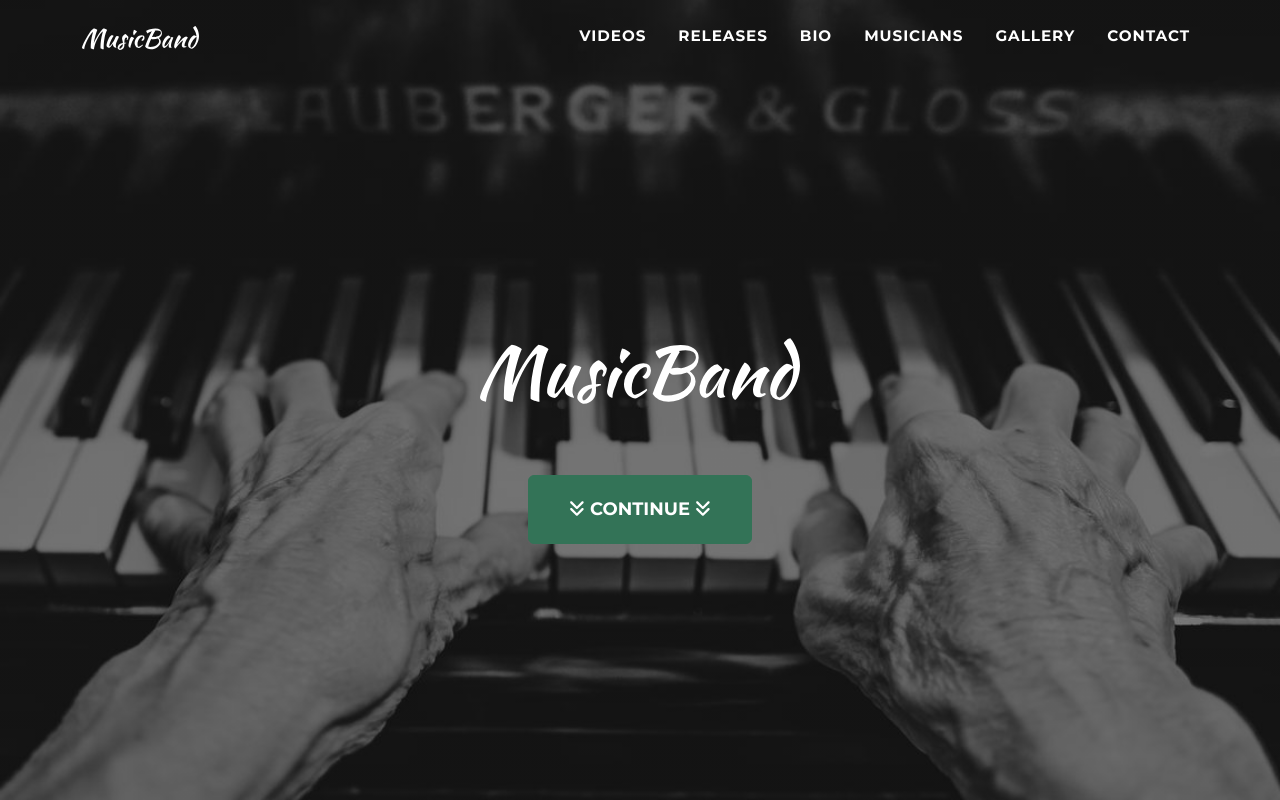
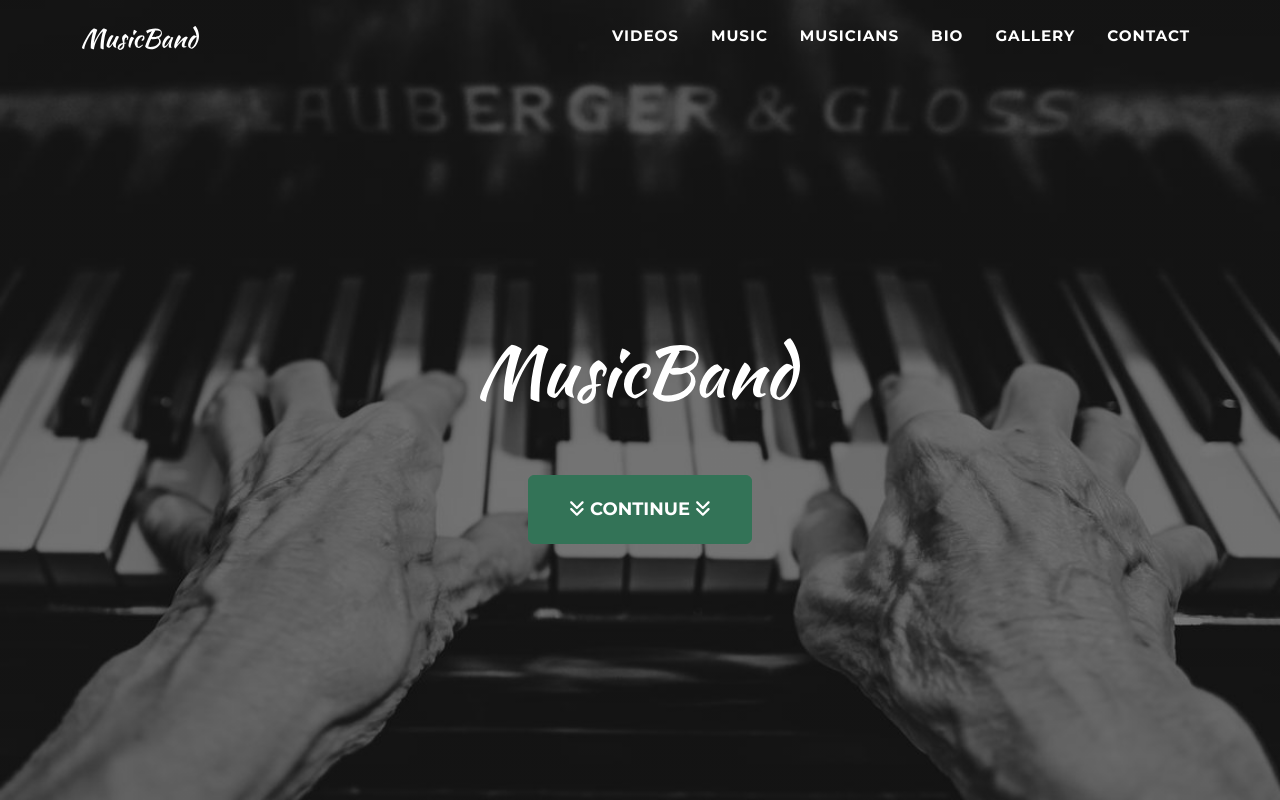
Before and after one commit to rolodoom/musicband-react, a React (Create React App) app: page / in a window 1280 px wide. Shown: the top 800 px of the page. Built offline with nearby package versions, Linux system fonts and the light colour scheme.

Commit message:
:recycle: Navigation is now dynamic

```diff
--- a/src/App.js
+++ b/src/App.js
@@ -30,6 +30,21 @@ const footerDataObj = {
   credits: DB.credits,
 };
 
+const navigationDataObj = {
+  bandName: DB.band.name || "MusicBand",
+  logo: DB.band.logo || "/assets/img/navbar-logo.svg",
+  items: {
+    videos: DB.videos.title || "Videos",
+    releases: DB.releases.title || "Releases",
+    musicians: DB.musicians.title || "Musicians",
+    bio: DB.bio.title || "Biography",
+    gallery: DB.gallery.title || "Gallery",
+    contact: DB.contact.title || "Contact",
+  },
+};
+
+console.log(navigationDataObj);
+
 function App() {
   usePageMetadata({
     sitename: DB.band.name || "MusicBand",
@@ -40,7 +55,7 @@ function App() {
   return (
     <div className="App">
       <div id="page-top">
-        <Navigation logo={DB.band.logo} />
+        <Navigation data={navigationDataObj} />
         <Masthead data={DB.masthead} />
         <Videos data={DB.videos} />
         <Releases data={releaseDataObj} />
--- a/src/places/sections/Navigation.js
+++ b/src/places/sections/Navigation.js
@@ -1,11 +1,11 @@
 import React from "react";
 
-function Navigation(props) {
+function Navigation({ data: { bandName, logo, items } }) {
   return (
     <nav className="navbar navbar-expand-lg navbar-dark fixed-top" id="mainNav">
       <div className="container">
         <a className="navbar-brand" href="#page-top">
-          <img src={props.logo} alt="..." />
+          <img src={logo} alt={bandName} />
         </a>
         <button
           className="navbar-toggler"
@@ -21,36 +21,15 @@ function Navigation(props) {
         </button>
         <div className="collapse navbar-collapse" id="navbarResponsive">
           <ul className="navbar-nav text-uppercase ms-auto py-4 py-lg-0">
-            <li className="nav-item">
-              <a className="nav-link js-scroll-trigger" href="#videos">
-                Videos
-              </a>
-            </li>
-            <li className="nav-item">
-              <a className="nav-link js-scroll-trigger" href="#releases">
-                Releases
-              </a>
-            </li>
-            <li className="nav-item">
-              <a className="nav-link js-scroll-trigger" href="#bio">
-                Bio
-              </a>
-            </li>
-            <li className="nav-item">
-              <a className="nav-link js-scroll-trigger" href="#musicians">
-                Musicians
-              </a>
-            </li>
-            <li className="nav-item">
-              <a className="nav-link js-scroll-trigger" href="#gallery">
-                Gallery
-              </a>
-            </li>
-            <li className="nav-item">
-              <a className="nav-link js-scroll-trigger" href="#contact">
-                Contact
-              </a>
-            </li>
+            {Object.entries(items).map(([id, value]) => {
+              return (
+                <li className="nav-item" key={id}>
+                  <a className="nav-link js-scroll-trigger" href={`#${id}`}>
+                    {value}
+                  </a>
+                </li>
+              );
+            })}
           </ul>
         </div>
       </div>
```
